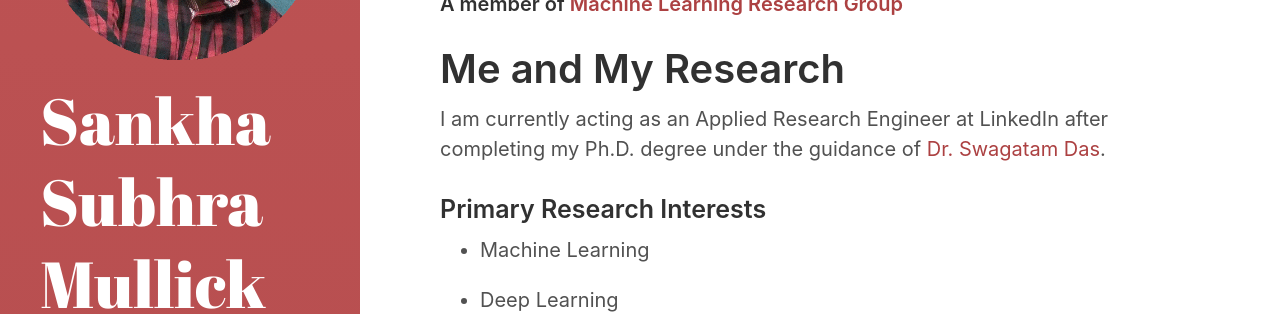
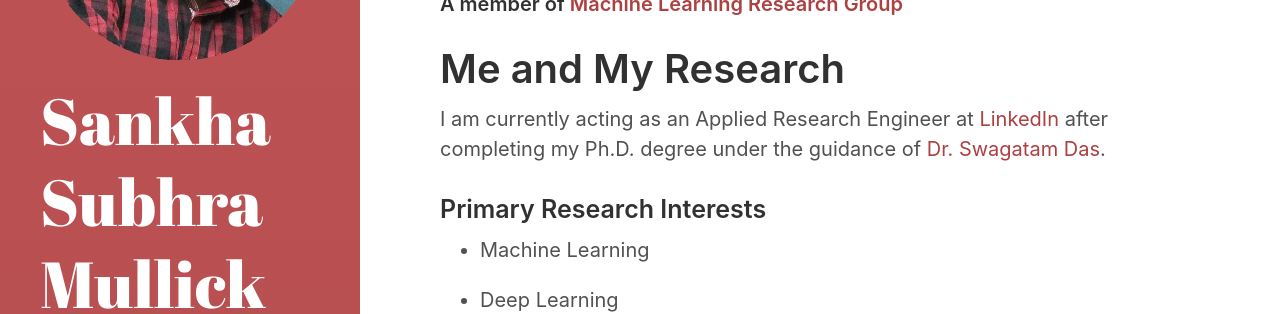
Before and after one commit to SankhaSubhra/SankhaSubhra.github.io, a Jekyll site: the page built from index.html, in a window 1280 px wide. Shown: the part 260-574 px from the top of the page. Built offline with Jekyll 4.4.1, drawn with Linux system fonts in a browser that asks for light colours; the list of posts is cut into pages by our own code; a style sheet for code colours, icons or effects is not loaded; part of the change alters nothing that is shown.

```diff
--- a/index.html
+++ b/index.html
@@ -12,7 +12,7 @@ title: Home
 
 <h1>Me and My Research</h1>
 
-I am currently acting as an Applied Research Engineer at LinkedIn after completing my Ph.D. degree under the guidance of
+I am currently acting as an Applied Research Engineer at <a href="https://www.linkedin.com">LinkedIn</a> after completing my Ph.D. degree under the guidance of
 <a href="https://www.isical.ac.in/~swagatam.das/">Dr. Swagatam Das</a>. <br>
 
 <h3>Primary Research Interests</h3>
```
